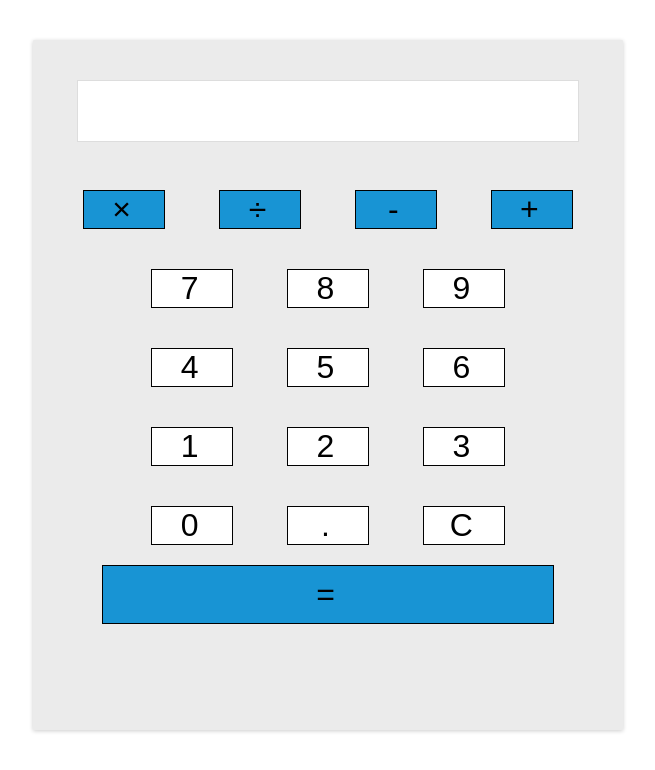
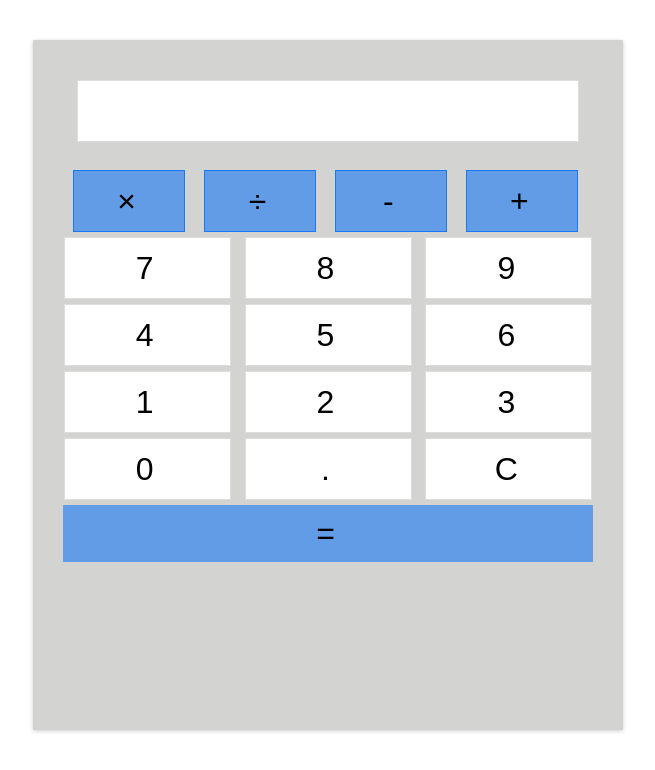
Before and after one commit to CUkekwe/Javascript-Calculator, a plain HTML site: page index.html in a window 1280 px wide. Shown: the part 128-898 px from the top of the page, without its empty margins (312-967 px from the left). Drawn offline with Linux system fonts and the light colour scheme.

Commit message:
Finished working on the css. Not perfect but it's at least presentable

```diff
--- a/styles.css
+++ b/styles.css
@@ -14,7 +14,7 @@ body{
     padding: 20px;
     border-radius:1px ;
  box-shadow: 0px 1px 4px 0px rgba(0, 0, 0, 0.2);
- background-color: rgba(156, 156, 156,.2);
+ background-color: rgba(145, 145, 141,.4);
  width: 550px;
  height: 650px;
  display: inline-block;
@@ -30,45 +30,80 @@ body{
    background-color: white;
 }
 
+.input:hover{
+box-shadow: inset 0px 1px 4px 0px rgb(143, 150, 214);
+transition: .2s;
+}
+
 .operators div{
-    border: 1px solid;
+   border: 1px solid;
+   border-color: rgb(24, 120, 245);
     display: inline-block;
-    margin: 20px;
-width: 80px;
- background-color: rgb(24, 148, 212 );
+  margin-left: 0px;
+margin-right: 5px;
+margin-bottom: 5px;
+width: 20%;
+height: 60px;
+line-height: 60px;
+ background-color: rgba(24, 120, 245, .6 );
+}
+
+.operators div:hover{
+transition: .1s;
+box-shadow: inset 0px 1px 4px 0px rgb(1, 18, 177);
 }
 
 .numbers div{
-margin: 20px;
+margin-left: 0px;
+margin-right: 0px;
+margin-bottom: 5px;
 width: 80px;
 background-color: white;
+width:30% ;
+border: 1px solid #ddd;
+height: 60px;
+line-height: 60px;
+text-align: center;
+align-items: ;
+}
+
+.numbers div:hover{
+    transition: .2s;
+    box-shadow: inset 0px 1px 4px 0px rgba(99, 160, 230, 0.815);
 }
 
 .numbers1 div{
     display:inline-block ;
-    border:1px solid;
+
 }
 
 .numbers2 div{
     display:inline-block ;
-    border:1px solid;
+
 }
 
 .numbers3 div{
     display:inline-block ;
-    border:1px solid;
+
 }
 
 .numbers4 div{
     display:inline-block ;
-    border:1px solid;
+
 }
 
 .equal{
-    border:1px solid;
-    width: 50px;
+    border:1px;
+    border-color: rgb(24, 120, 245);
+    width: 130px;
     align-items: center;
     display: inline-block;
     padding: 10px 200px;
-    background-color: rgb(24, 148, 212 );
+    background-color: rgba(24, 120, 245, .6);
+
 }
+
+.equal:hover{
+transition: .1s;
+box-shadow: inset 0px 1px 4px 0px rgb(1, 18, 177);
+}
```
